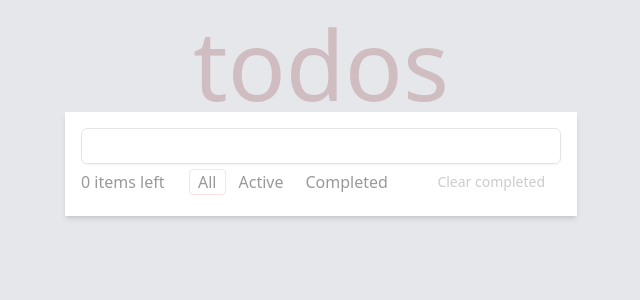
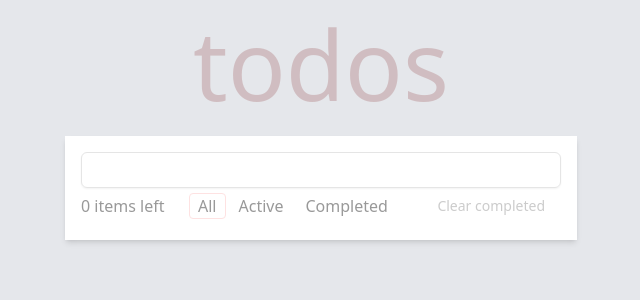
Before and after one commit to KirillDanProg/mindbox, a React (Vite) app: page / in a window 1280 px wide. Shown: the top 300 px of the page, without its empty margins (319-959 px from the left). Built offline with nearby package versions, Linux system fonts and the light colour scheme.

Commit message:
feat: move title to todos page

```diff
--- a/src/app/ui/app.tsx
+++ b/src/app/ui/app.tsx
@@ -2,8 +2,7 @@ import { TodosPage } from "@/pages/todos";
 
 const App = () => {
   return (
-    <div className="flex flex-col align-center min-h-screen p-4 text-center bg-gray-200 ">
-      <h1 className="font-thin text-8xl text-red-900 opacity-20">todos</h1>
+    <div className="min-h-screen p-4 text-center bg-gray-200 ">
       <TodosPage />
     </div>
   );
--- a/src/pages/todos/ui/todos.page.tsx
+++ b/src/pages/todos/ui/todos.page.tsx
@@ -2,7 +2,8 @@ import { TodoList } from "@/widgets/todo.list";
 
 const TodosPage = () => {
   return (
-    <div className="flex align-center justify-center">
+    <div className="flex flex-col items-center justify-center gap-6">
+      <h1 className="font-thin text-8xl text-red-900 opacity-20">todos</h1>
       <TodoList />
     </div>
   );
--- /dev/null
+++ b/src/shared/lib/utils/transform.title.ts
@@ -0,0 +1,12 @@
+export const transformTitle = (title: string) => {
+  const trimmedTitle = title.trim();
+
+  if (!trimmedTitle) {
+    return;
+  }
+
+  const lowerCaseTitle = trimmedTitle.toLowerCase();
+  const capitilized = lowerCaseTitle[0].toUpperCase() + lowerCaseTitle.slice(1);
+
+  return capitilized;
+};
```
